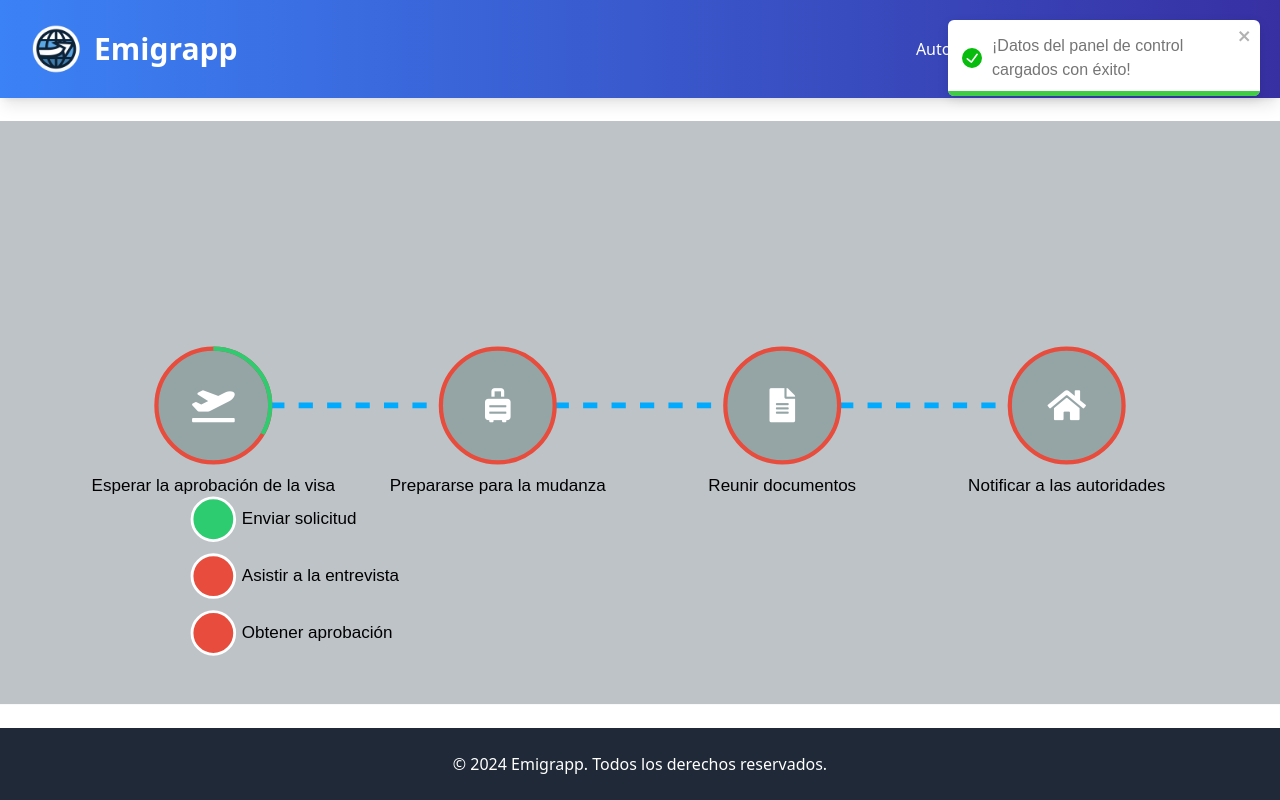
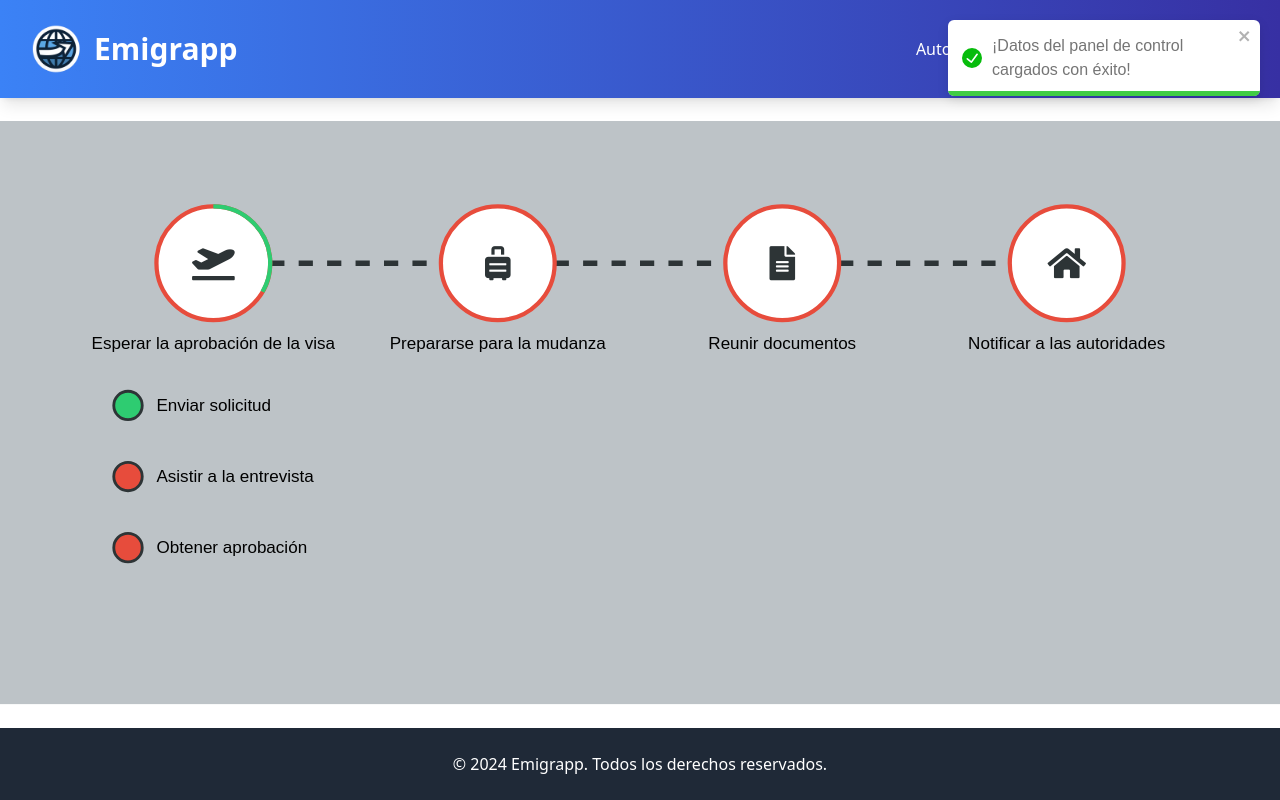
Before and after one commit to bilinkis/emigrapp, a Next.js app: page /dashboard in a window 1280 px wide. Built offline with nearby package versions, Linux system fonts and the light colour scheme.

Commit message:
corrections to the map

```diff
--- a/src/components/dashboard/Map.js
+++ b/src/components/dashboard/Map.js
@@ -21,7 +21,7 @@ const Map = ({ steps, toggleStepCompletion, onSubStepClick }) => {
                 <rect width={totalWidth} height="410" fill="#bdc3c7" />
 
                 {/* Línea que conecta los pasos */}
-                <path d={`M150 200 L${totalWidth - 150} 200`} stroke="#00aaff" strokeWidth="4" fill="transparent" strokeDasharray="10 10" />
+                <path d={`M150 100 L${totalWidth - 150} 100`} stroke="#2d3436" strokeWidth="4" fill="transparent" strokeDasharray="10 10" />
 
                 {/* Iconos y pasos */}
                 {steps.map((step, index) => {
@@ -29,12 +29,12 @@ const Map = ({ steps, toggleStepCompletion, onSubStepClick }) => {
                     const strokeDasharray = 2 * Math.PI * 40; // Circunferencia del círculo
                     const strokeDashoffset = strokeDasharray - (strokeDasharray * (percentage / 100));
                     return (
-                        <g key={step.id} transform={`translate(${150 + index * 200}, 200)`}>
+                        <g key={step.id} transform={`translate(${150 + index * 200}, 100)`}>
                             <circle
                                 cx="0"
                                 cy="0"
                                 r="40"
-                                fill="#95a5a6"
+                                fill="#ffffff"
                                 stroke={step.completed ? '#2ecc71' : '#e74c3c'}
                                 strokeWidth="3"
                                 onClick={() => handleExpand(step.id)}
@@ -52,9 +52,9 @@ const Map = ({ steps, toggleStepCompletion, onSubStepClick }) => {
                                 transform="rotate(-90) translate(0, 0)"
                                 className="cursor-pointer"
                             />
-                            <foreignObject x="-20" y="-20" width="40" height="40">
-                                <div className="flex items-center justify-center w-full h-full">
-                                    <i className={`fas ${step.icon} text-white text-2xl`}></i>
+                            <foreignObject x="-20" y="-20" width="40" height="40" onClick={() => handleExpand(step.id)}>
+                                <div className="flex items-center justify-center w-full h-full cursor-pointer">
+                                    <i className={`fas ${step.icon} text-[#2d3436] text-2xl`}></i>
                                 </div>
                             </foreignObject>
                             <text
@@ -68,20 +68,20 @@ const Map = ({ steps, toggleStepCompletion, onSubStepClick }) => {
                                 {step.step}
                             </text>
                             {expandedStep === step.id && (
-                                <g transform="translate(0, 80)">
+                                <g transform="translate(-60, 100)">
                                     {step.subSteps.map((subStep, subIndex) => (
                                         <g
                                             key={subStep.id}
-                                            transform={`translate(0, ${subIndex * 40})`}
+                                            transform={`translate(0, ${subIndex * 50})`}
                                             onClick={() => onSubStepClick({ ...subStep, parentId: step.id })}
-                                            className="cursor-pointer"
+                                            className="cursor-pointer align-left"
                                         >
                                             <circle
                                                 cx="0"
                                                 cy="0"
-                                                r="15"
+                                                r="10"
                                                 fill={subStep.completed ? '#2ecc71' : '#e74c3c'}
-                                                stroke="white"
+                                                stroke="#2d3436"
                                                 strokeWidth="2"
                                             />
                                             <text
```
